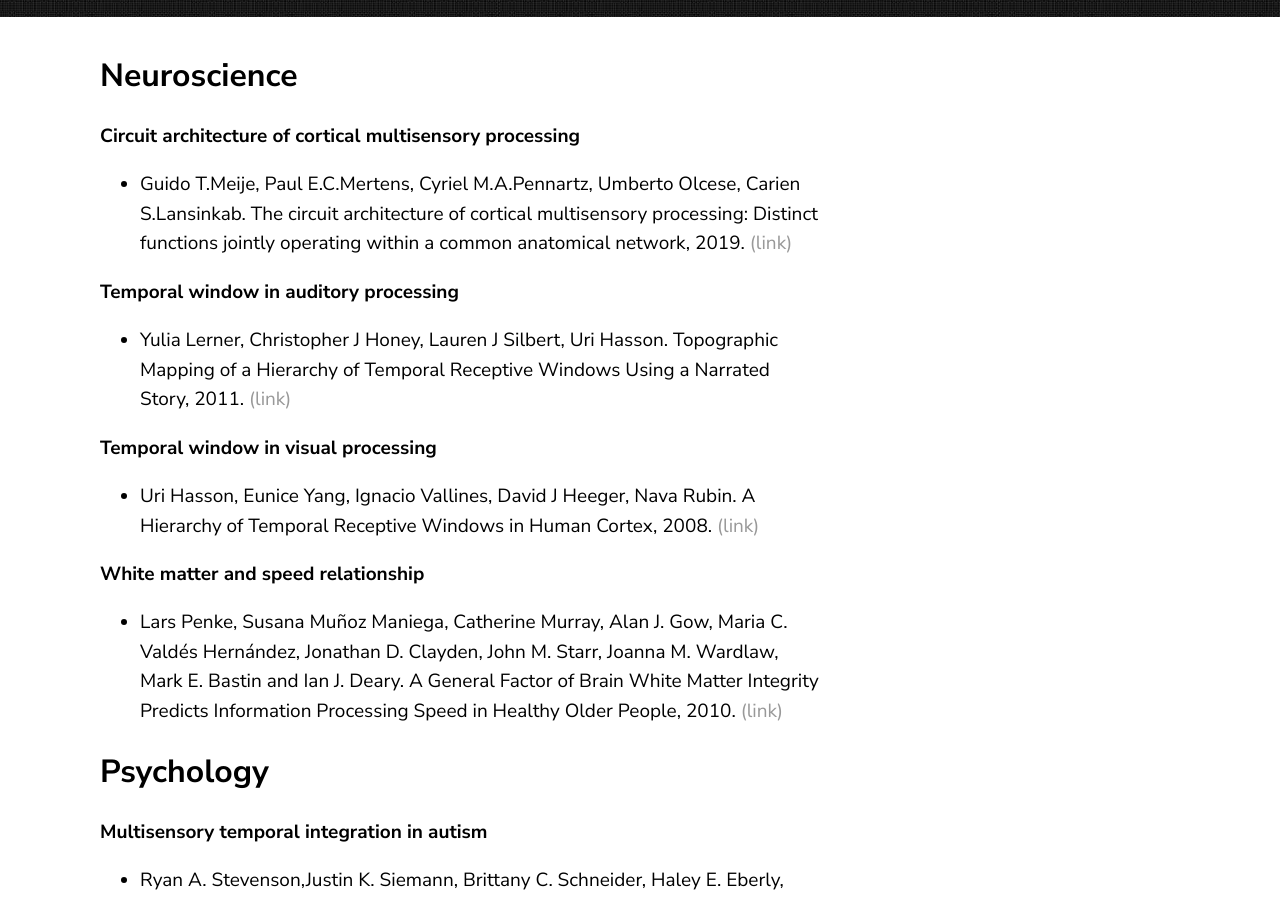
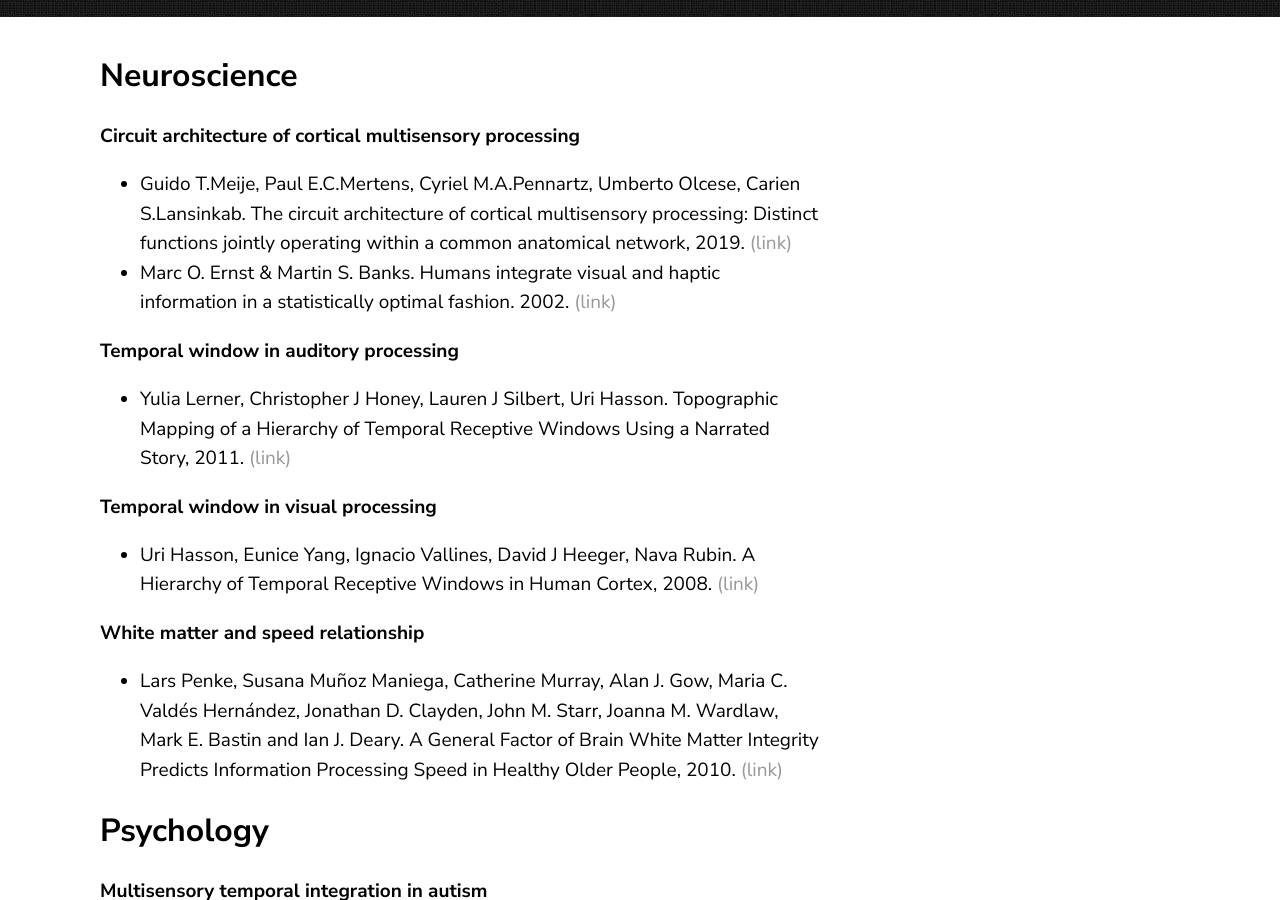
Before and after one commit to jluis9796/jluis9796.github.io, a Jekyll site: the page built from _posts/2020-05-25-brain-multimodal-interface.markdown, in a window 1280 px wide and 900 px high, scrolled down 355 px. Built offline with Jekyll 4.4.1, drawn with Linux system fonts in a browser that asks for light colours.

Commit message:
Update 2020-05-25-brain-multimodal-interface.markdown

```diff
--- a/_posts/2020-05-25-brain-multimodal-interface.markdown
+++ b/_posts/2020-05-25-brain-multimodal-interface.markdown
@@ -8,6 +8,7 @@ date:   2020-05-25 21:38:36 +0900
 **Circuit architecture of cortical multisensory processing**
 * Guido T.Meije, Paul E.C.Mertens, Cyriel M.A.Pennartz, Umberto Olcese, Carien S.Lansinkab. The circuit architecture of cortical multisensory processing: Distinct functions jointly operating within a common anatomical network, 2019.
 <a href="https://www.sciencedirect.com/science/article/pii/S0301008217302356" > (link) </a>
+* Marc O. Ernst & Martin S. Banks. Humans integrate visual and haptic information in a statistically optimal fashion. 2002.<a href="https://www.academia.edu/1842484/Humans_integrate_visual_and_haptic_information_in_a_statistically_optimal_fashion"> (link) </a>
 
 **Temporal window in auditory processing**
 * Yulia Lerner, Christopher J Honey, Lauren J Silbert, Uri Hasson. Topographic Mapping of a Hierarchy of Temporal Receptive Windows Using a Narrated Story, 2011.
```
